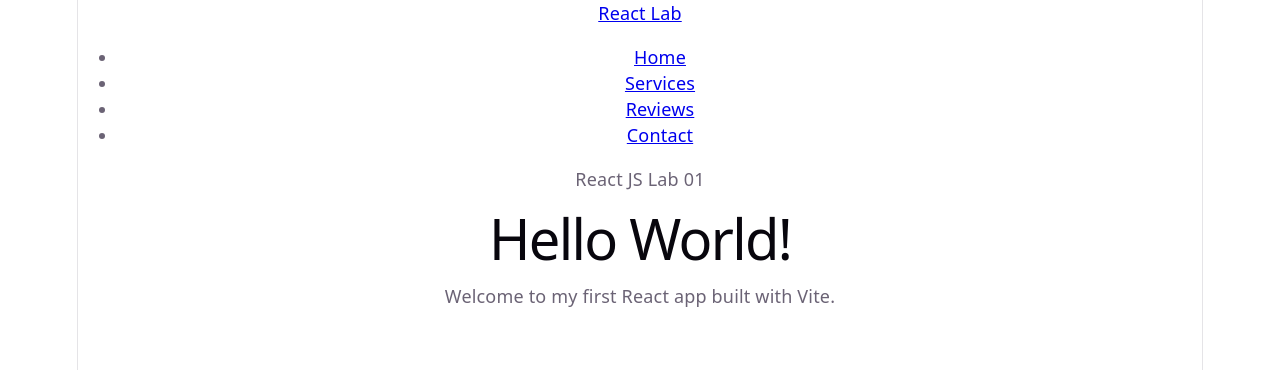
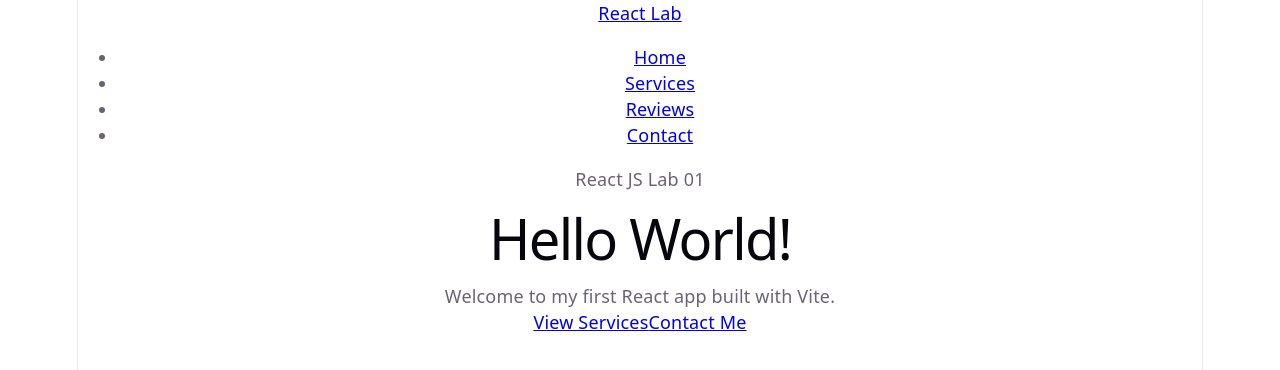
Before and after one commit to wenux2003/AF-Lab--08-React-js-Lab--01-, a React (Vite) app: page / in a window 1280 px wide. Shown: the top 370 px of the page. Built offline with nearby package versions, Linux system fonts and the light colour scheme.

Commit message:
add button component

```diff
--- a/src/App.jsx
+++ b/src/App.jsx
@@ -1,3 +1,4 @@
+import Button from './components/Button.jsx'
 import Greeting from './components/Greeting.jsx'
 import NavBar from './components/NavBar.jsx'
 import './App.css'
@@ -8,6 +9,14 @@ function App() {
       <NavBar />
       <main>
         <Greeting />
+        <section className="actions">
+          <Button href="#services" size="large">
+            View Services
+          </Button>
+          <Button href="#contact" variant="secondary">
+            Contact Me
+          </Button>
+        </section>
       </main>
     </div>
   )
--- /dev/null
+++ b/src/components/Button.jsx
@@ -0,0 +1,9 @@
+function Button({ children, href = '#', size = 'medium', variant = 'primary' }) {
+  return (
+    <a className={`button button-${variant} button-${size}`} href={href}>
+      {children}
+    </a>
+  )
+}
+
+export default Button
```
